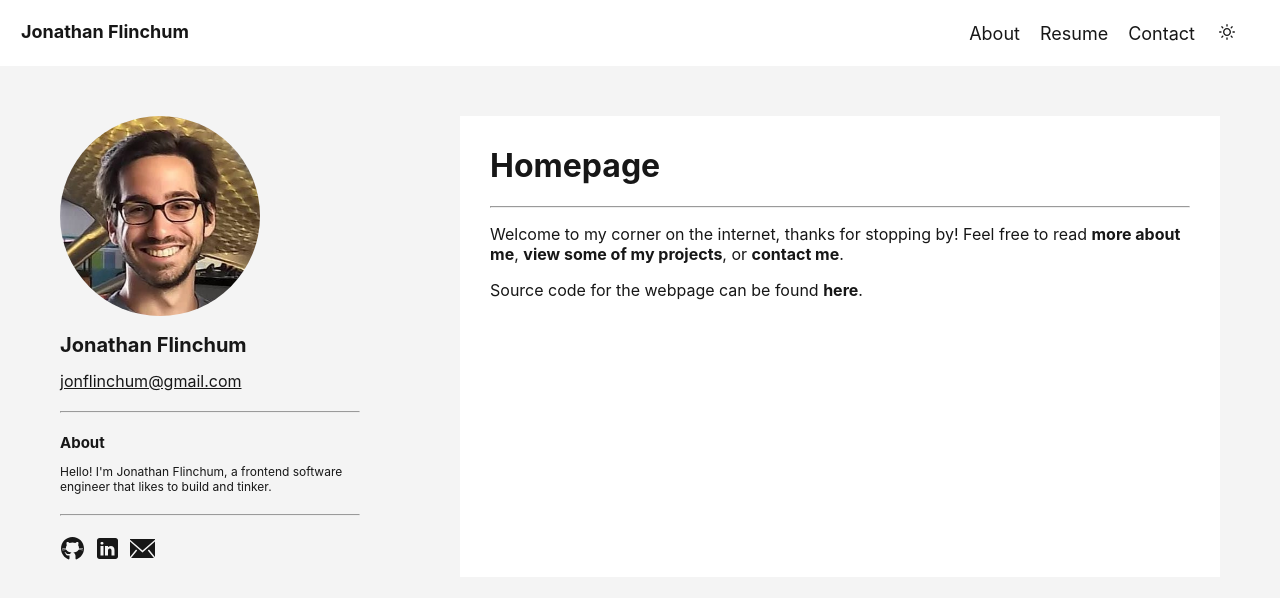
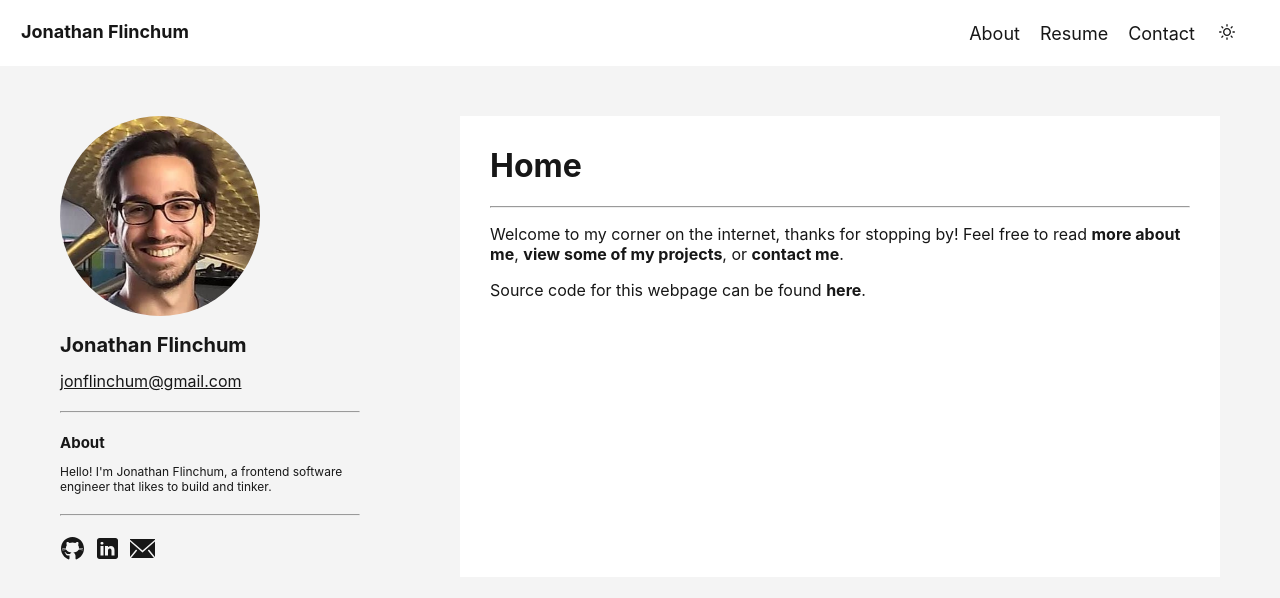
Before and after one commit to Jflinchum/personal-webapp, a Next.js app: page / in a window 1280 px wide. Shown: the top 598 px of the page. Built offline with nearby package versions, Linux system fonts and the light colour scheme.

Commit message:
minor content updates

```diff
--- a/app/about/page.tsx
+++ b/app/about/page.tsx
@@ -13,7 +13,6 @@ function About() {
     <Layout>
       <ContentCard title='About' description={
         <article>
-          <h2>Intro</h2>
           <p>
             {
               `
--- a/app/page.tsx
+++ b/app/page.tsx
@@ -18,7 +18,7 @@ const HomepageDescription = () => {
         or <Link href='/contact'>contact me</Link>.
       </p>
       <p>
-        Source code for the webpage can be found <a href='https://github.com/Jflinchum/personal-webapp' target='_blank' rel="noreferrer noopener">here</a>.
+        Source code for this webpage can be found <a href='https://github.com/Jflinchum/personal-webapp' target='_blank' rel="noreferrer noopener">here</a>.
       </p>
     </>
   );
@@ -28,7 +28,7 @@ const Homepage = () => {
   return (
     <Layout>
       <ContentCard
-        title='Homepage'
+        title='Home'
         description={<HomepageDescription/>}/>
     </Layout>
   );
```
